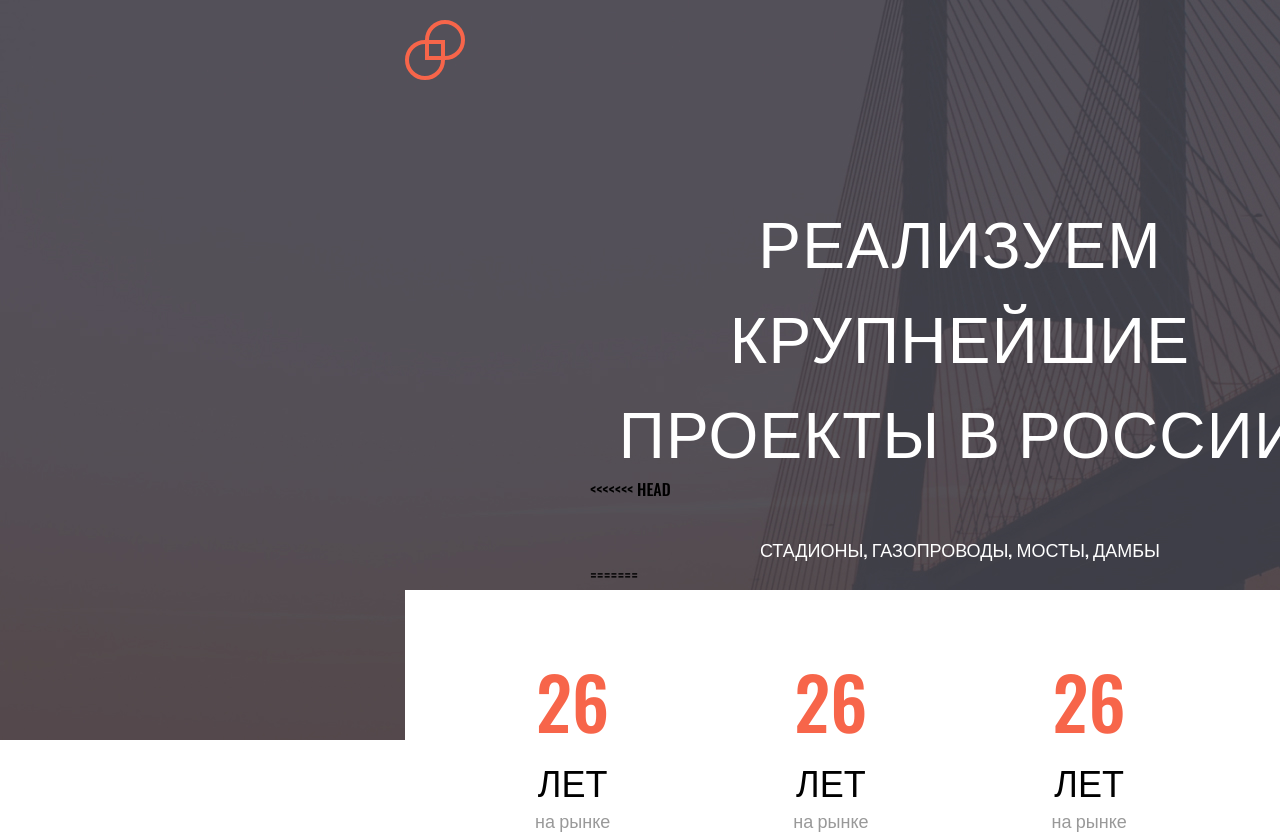
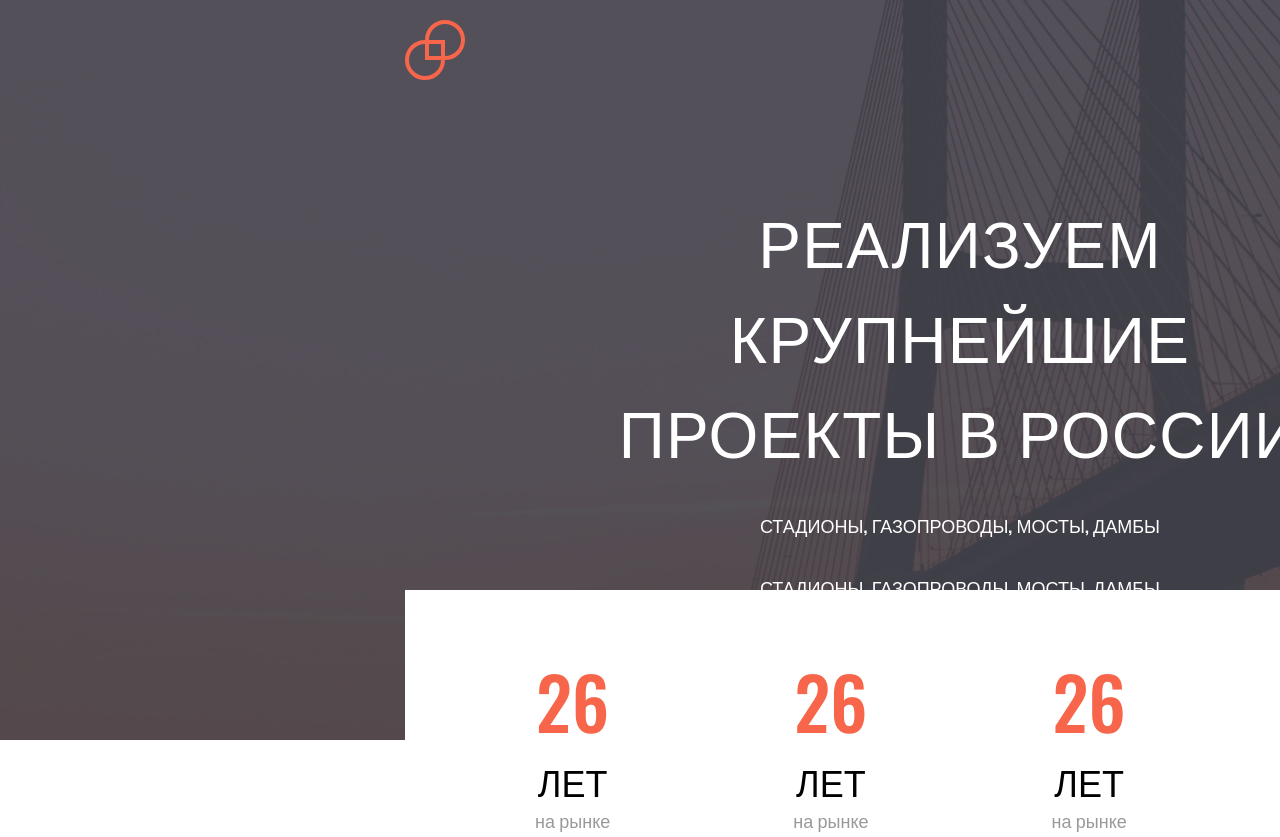
Before and after one commit to Scream8529/html1, a plain HTML site: page index.html in a window 1280 px wide. Shown: the top 837 px of the page. Drawn offline with nearby package versions, Linux system fonts and the light colour scheme.

Commit message:
upload new

```diff
--- a/index.html
+++ b/index.html
@@ -29,11 +29,10 @@
                 </div>
                 <div class="header-content">
                     <h1>РЕАЛИЗУЕМ КРУПНЕЙШИЕ ПРОЕКТЫ В РОССИИ</h1>
-<<<<<<< HEAD
                     <h3>СТАДИОНЫ, газопроводы, мосты, дамбы</h3>
-=======
+
                     <h3>СТАДИОНЫ, ГАЗОПРОВОДы, мосты, дамбы</h3>
->>>>>>> cb00f770a254a724d77456b3c3891887acabe57f
+
                 </div>
             </div>
         </header>
```
Also changed, not shown: js/app.js (line endings or trailing spaces).
